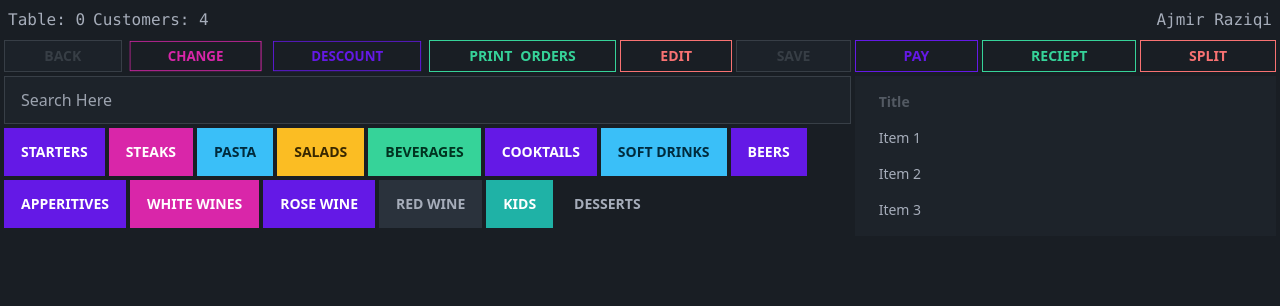
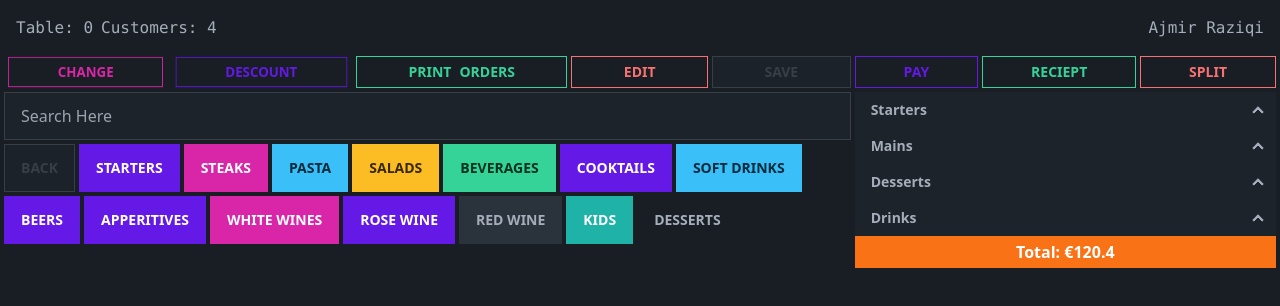
Before and after one commit to ajmir-github/pos-resturant, a Next.js app: page /table/0 in a window 1280 px wide. Shown: the top 306 px of the page. Built offline with nearby package versions, Linux system fonts and the light colour scheme.

Commit message:
cart was made

```diff
--- a/src/Components/Tables.js
+++ b/src/Components/Tables.js
@@ -27,7 +27,7 @@ export default function Tables({ tables, selectTable }) {
           <Link
             href={`/table/${table.id}`}
             className={classes(
-              "btn h-20 sm:h-24  w-20 sm:w-24 text-2xl sm:text-4xl relative rounded-none",
+              "btn h-20 sm:h-24  w-20 sm:w-24 text-2xl sm:text-4xl relative",
               conditionalClasses(table.status, {
                 [TABLE_STATUS.close]: "btn-ghost",
                 [TABLE_STATUS.open]: "btn-primary",
@@ -40,13 +40,8 @@ export default function Tables({ tables, selectTable }) {
             onClick={() => selectTable(table.id)}
           >
             {table.tableNumber}
-            {table.hasStarter && (
-              <span className="text-xs  absolute bottom-1 left-2">Starter</span>
-            )}
-            <span className="text-xs  absolute top-1 left-2">
-              {table.status}
-            </span>
-            <span className="text-xs  absolute bottom-1 right-2">
+            <span className="text-xs  absolute top-2 left-2">45 mins</span>
+            <span className="text-xs  absolute bottom-2 right-2">
               {table.customers}
             </span>
           </Link>
--- a/src/Components/TopPanel.js
+++ b/src/Components/TopPanel.js
@@ -3,7 +3,7 @@ import Link from "next/link";
 export default function TopPanel({ backHref, children, userName }) {
   return (
     <Link
-      className="flex items-center p-1 sm:p-2 font-mono text-xs sm:text-base"
+      className="flex items-center p-4 font-mono text-xs sm:text-base"
       href={backHref}
     >
       <div className="grow flex">
--- a/src/pages/table/[id].js
+++ b/src/pages/table/[id].js
@@ -4,10 +4,13 @@ import TopNav from "@/Components/TopPanel";
 import { EURO_SYMBOL, classes, generateID } from "@/utils";
 import Link from "next/link";
 import { useRouter } from "next/router";
-import { useState } from "react";
+import { useEffect, useState } from "react";
 
-function Feed() {
-  const [category, setCategory] = useState(null);
+const ITEM_TYPE = {
+  food: "Food",
+  drink: "Drink",
+  dessert: "dessert",
+};
 const ITEM_CATEGORIES = [
   { name: "Starters", color: "btn-primary" },
   { name: "Steaks", color: "btn-secondary" },
@@ -28,101 +31,132 @@ function Feed() {
 const ITEMS = [
   {
     name: "Lava Cake",
+    type: ITEM_TYPE.dessert,
     category: "Desserts",
     color: "btn-secondary",
     price: 7.5,
   },
   {
     name: "Cheese Cake",
+    type: ITEM_TYPE.dessert,
+
     category: "Desserts",
     color: "btn-warning",
     price: 6.5,
   },
   {
     name: "Freshstrawberries",
+    type: ITEM_TYPE.dessert,
+
     category: "Desserts",
     color: "btn-secondary",
     price: 5,
   },
   {
     name: "Cola",
+    type: ITEM_TYPE.drink,
+
     category: "Soft Drinks",
     color: "btn-secondary",
     price: 2.5,
   },
   {
     name: "Cola Zero",
+    type: ITEM_TYPE.drink,
     category: "Soft Drinks",
     color: "btn-error",
     price: 2.5,
   },
+  {
+    name: "Speggitte Carbonara",
+    type: ITEM_TYPE.food,
+    category: "Pasta",
+    color: "btn-error",
+    price: 12.5,
+  },
+  {
+    name: "Halumi",
+    type: ITEM_TYPE.food,
+    category: "Starters",
+    starter: true,
+    color: "btn-error",
+    price: 12.5,
+  },
 ];
+
+const ITEM_GROUPS = [
+  {
+    id: "CART_GROUP_1",
+    name: "Starters",
+    filterFunc: (item) => item.type === ITEM_TYPE.food && item.starter,
+  },
+  {
+    id: "CART_GROUP_2",
+    name: "Mains",
+    filterFunc: (item) => item.type === ITEM_TYPE.food && !item.starter,
+  },
+  {
+    id: "CART_GROUP_3",
+    name: "Desserts",
+    filterFunc: (item) => item.type === ITEM_TYPE.dessert,
+  },
+  {
+    id: "CART_GROUP_4",
+    name: "Drinks",
+    filterFunc: (item) => item.type === ITEM_TYPE.drink,
+  },
+];
+function Feed({ addItemToCart }) {
+  const [category, setCategory] = useState(null);
+  const [search, setSearch] = useState("");
+
+  const searchMode = !!search;
+  const filterFunc = (item) => {
+    if (search) {
+      const pattern = new RegExp(search, "ig");
+      return pattern.test(item.name);
+    }
+    return item.category === category;
+  };
+
   return (
-    <div className="md:col-span-2 flex flex-col gap-1">
-      <div className="flex gap-1">
+    <div className=" flex flex-col gap-1">
+      <input
+        type="text"
+        placeholder="Search Here"
+        className="input input-bordered rounded-none w-full"
+        value={search}
+        onChange={(e) => setSearch(e.target.value)}
+      />
+      <div className="flex gap-1 flex-wrap">
+        {searchMode ? (
           <button
-          className="btn rounded-none grow w-auto btn-outline btn-xs md:btn-sm btn-primary"
+            className="btn rounded-none btn-sm md:btn-md btn-secondary btn-outline"
+            onClick={() => setSearch("")}
+          >
+            Clear
+          </button>
+        ) : (
+          <button
+            className="btn rounded-none btn-sm md:btn-md btn-secondary btn-outline"
             disabled={category === null}
             onClick={() => setCategory(null)}
           >
             Back
           </button>
-        <div className="btn rounded-none grow w-auto btn-outline btn-xs md:btn-sm btn-secondary hidden md:inline-flex">
-          Change
-        </div>
-        <div className="btn rounded-none grow w-auto btn-outline btn-xs md:btn-sm btn-primary hidden md:inline-flex">
-          Descount
-        </div>
-        <div className="btn rounded-none grow w-auto btn-outline btn-xs md:btn-sm btn-success">
-          Print <span className="hidden lg:block">Orders</span>
-        </div>
-        <div className="btn rounded-none grow w-auto btn-outline btn-xs md:btn-sm btn-error">
-          Edit
-        </div>
-        <div className="btn rounded-none grow w-auto btn-outline btn-xs md:btn-sm btn-warning btn-disabled">
-          Save
-        </div>
-      </div>
-      <input
-        type="text"
-        placeholder="Search Here"
-        className="input input-bordered rounded-none w-full "
-      />
-      <div className="flex gap-1 flex-wrap">
-        {category
-          ? ITEMS.filter((i) => i.category === category).map((item, index) => (
-              <div className="join">
-                <div
+        )}
+        {category || searchMode
+          ? ITEMS.filter(filterFunc).map((item, index) => (
+              <button
+                onClick={() => addItemToCart(item)}
                 className={classes(
-                    "join-item btn rounded-none btn-sm md:btn-md",
+                  "btn rounded-none btn-sm md:btn-md",
                   item.color
                 )}
                 key={item.name + index}
               >
                 {item.name}
-                </div>
-                <button
-                  className={classes(
-                    "join-item btn rounded-none btn-outline btn-sm md:btn-md",
-                    item.color
-                  )}
-                >
-                  <svg
-                    xmlns="http://www.w3.org/2000/svg"
-                    fill="none"
-                    viewBox="0 0 24 24"
-                    strokeWidth={1.5}
-                    stroke="currentColor"
-                    className="w-6 h-6"
-                  >
-                    <path
-                      strokeLinecap="round"
-                      strokeLinejoin="round"
-                      d="M12 6.75a.75.75 0 110-1.5.75.75 0 010 1.5zM12 12.75a.75.75 0 110-1.5.75.75 0 010 1.5zM12 18.75a.75.75 0 110-1.5.75.75 0 010 1.5z"
-                    />
-                  </svg>
               </button>
-              </div>
             ))
           : ITEM_CATEGORIES.map((category, index) => (
               <button
@@ -141,7 +175,7 @@ function Feed() {
   );
 }
 
-function Cart(params) {
+function Cart({ cartItems, activeItem, setSelectedItem }) {
   return (
     <div className="flex flex-col gap-1">
       <div className="flex gap-1">
@@ -156,19 +190,45 @@ function Cart(params) {
           Split
         </div>
       </div>
-      <div className="">
-        <ul className="menu bg-base-100">
-          <li className="menu-title">Title</li>
-          <li>
-            <a>Item 1</a>
+      <div className="bg-base-100 flex flex-col">
+        {ITEM_GROUPS.map((group) => (
+          <ul
+            className="menu   font-bold  p-0 [&_li>*]:rounded-none [&_summary>*]:rounded-none"
+            key={group.id}
+          >
+            <li className="">
+              <details open className="">
+                <summary className="rounded-none">{group.name}</summary>
+                <ul>
+                  {cartItems.filter(group.filterFunc).map((item) => {
+                    const isSelected = activeItem(item);
+                    return (
+                      <li key={item.id}>
+                        <button
+                          className={classes(
+                            "flex",
+                            isSelected && "border-2 border-primary"
+                            // isSelected && "border-l-2"
+                          )}
+                          onClick={() => setSelectedItem(item, isSelected)}
+                        >
+                          <span className="grow">{item.name}</span>
+                          <span>
+                            {EURO_SYMBOL}
+                            {item.price}
+                          </span>
+                        </button>
                       </li>
-          <li>
-            <a>Item 2</a>
-          </li>
-          <li>
-            <a>Item 3</a>
+                    );
+                  })}
+                </ul>
+              </details>
             </li>
           </ul>
+        ))}
+        <div className="font-bold text-center p-1 bg-orange-500 text-white">
+          Total: {EURO_SYMBOL}120.4
+        </div>
       </div>
     </div>
   );
@@ -177,6 +237,24 @@ function Cart(params) {
 export default function Table() {
   const router = useRouter();
   const [cartItems, setCartItems] = useState([]);
+  const [selectedItem, setSelectedItem] = useState(null);
+
+  const addItemToCart = (item) => {
+    // clone and add new id to it
+    const newItem = JSON.parse(JSON.stringify(item));
+    newItem.id = generateID();
+    setCartItems([...cartItems, newItem]);
+  };
+
+  const selectItem = (item, isSelected) => {
+    if (!isSelected) return setSelectedItem(item);
+    setSelectedItem(null);
+  };
+
+  const activeItem = (item) => {
+    if (!selectedItem) return false;
+    return selectedItem.id === item.id;
+  };
 
   return (
     <div className="flex flex-col items-stretch sm:min-h-screen">
@@ -186,8 +264,35 @@ export default function Table() {
       </TopPanel>
 
       <div className="grid grid-cols-1 sm:grid-cols-2 md:grid-cols-3 px-1 gap-1">
-        <Feed />
-        <Cart />
+        <div className="md:col-span-2 flex flex-col gap-1">
+          <div className="flex gap-1">
+            <div className="btn rounded-none grow w-auto btn-outline btn-xs md:btn-sm btn-secondary hidden md:inline-flex">
+              Change
+            </div>
+            <div className="btn rounded-none grow w-auto btn-outline btn-xs md:btn-sm btn-primary hidden md:inline-flex">
+              Descount
+            </div>
+            <div className="btn rounded-none grow w-auto btn-outline btn-xs md:btn-sm btn-success">
+              Print <span className="hidden lg:block">Orders</span>
+            </div>
+            <div className="btn rounded-none grow w-auto btn-outline btn-xs md:btn-sm btn-error">
+              Edit
+            </div>
+            <div className="btn rounded-none grow w-auto btn-outline btn-xs md:btn-sm btn-warning btn-disabled">
+              Save
+            </div>
+          </div>
+          {selectedItem ? (
+            <div>{selectedItem.name}</div>
+          ) : (
+            <Feed addItemToCart={addItemToCart} />
+          )}
+        </div>
+        <Cart
+          cartItems={cartItems}
+          activeItem={activeItem}
+          setSelectedItem={selectItem}
+        />
       </div>
     </div>
   );
```
Lines whose indentation alone changed are shown as unchanged.
